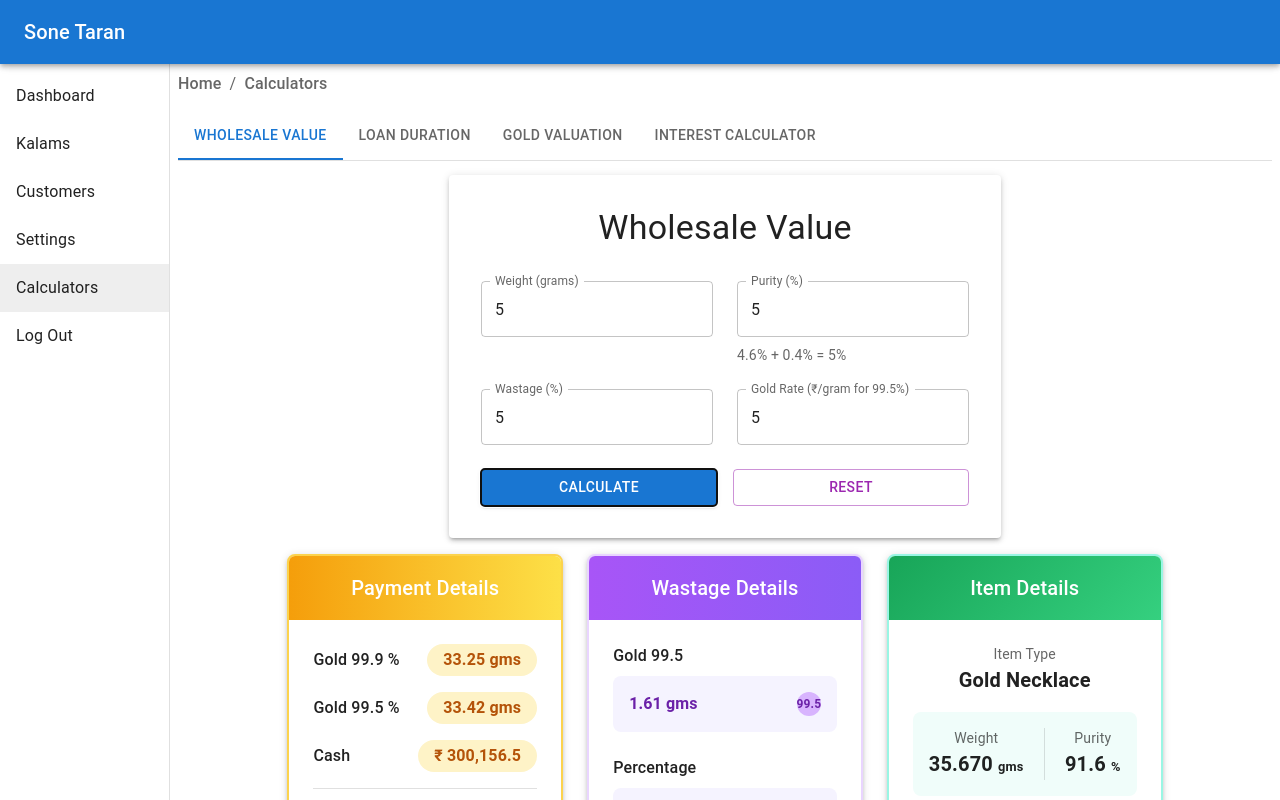
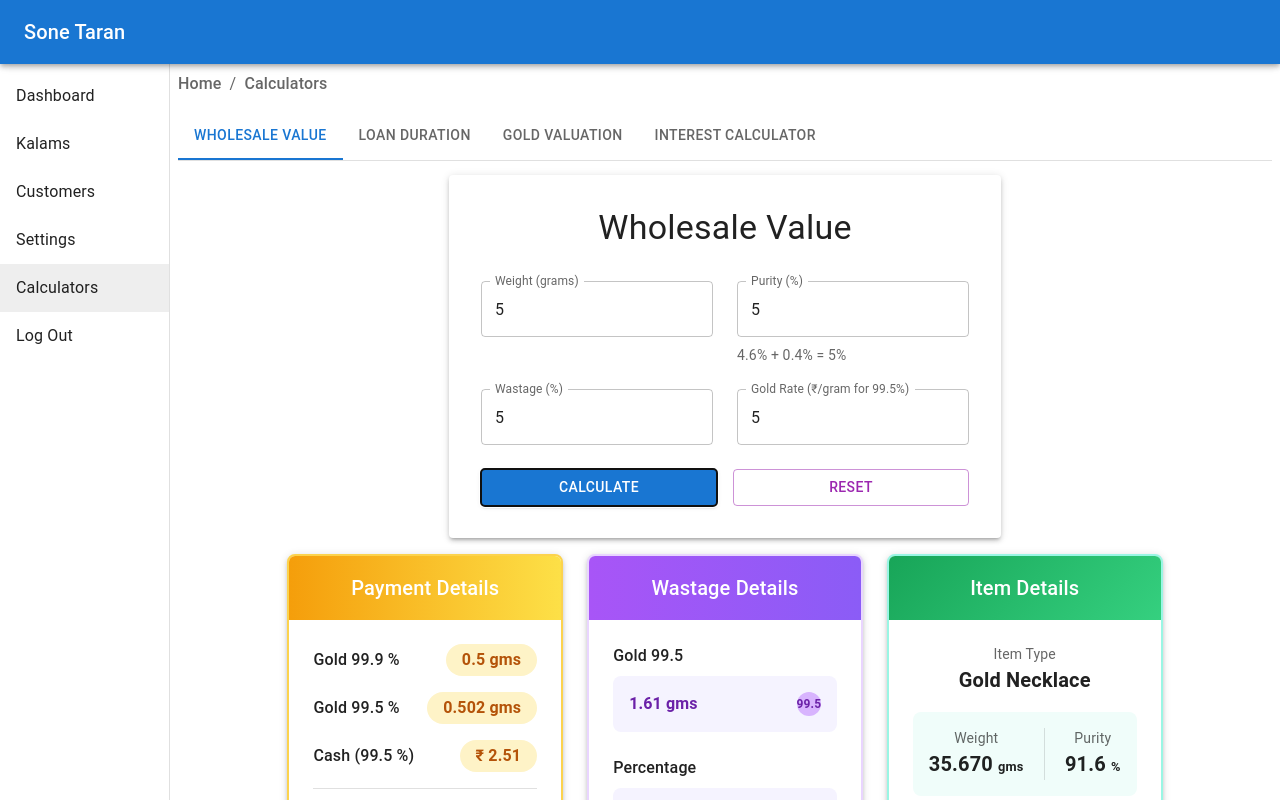
Before and after one commit to maheshgarade/sone-taran, a React (Vite) app: page /calculators in a window 1280 px wide. Both pictures are taken after typing "5", "5", "5", "5" into the empty fields and a click on the button "CALCULATE". Shown: the top 800 px of the page. Built offline with nearby package versions, Linux system fonts and the light colour scheme.

Commit message:
Payment Details binding done

```diff
--- a/src/features/calculators/wholesale-value-calculator/WholesaleValueCalculator.tsx
+++ b/src/features/calculators/wholesale-value-calculator/WholesaleValueCalculator.tsx
@@ -215,7 +215,11 @@ const WholesaleValueCalculator: React.FC = () => {
                 gap: { xs: 2, md: 3 },
               }}
             >
-              <PaymentDetailsCard />
+              <PaymentDetailsCard
+                netPureGold99_9={calculatedValues.netPureGold99_9}
+                netPureGold99_5={calculatedValues.netPureGold99_5}
+                cashEquivalent99_5={calculatedValues.cashEquivalent99_5}
+              />
               <WastageDetailsCard />
               <ItemDetailsCard />
             </Box>
--- a/src/shared/components/payment-details-card/PaymentDetailsCard.tsx
+++ b/src/shared/components/payment-details-card/PaymentDetailsCard.tsx
@@ -7,7 +7,17 @@ import {
   Divider,
 } from '@mui/material';
 
-const PaymentDetailsCard = () => {
+interface PaymentDetailsCardProps {
+  netPureGold99_9: number;
+  netPureGold99_5: number;
+  cashEquivalent99_5: number;
+}
+
+const PaymentDetailsCard: React.FC<PaymentDetailsCardProps> = ({
+  netPureGold99_9,
+  netPureGold99_5,
+  cashEquivalent99_5,
+}) => {
   return (
     <Card
       sx={{
@@ -52,7 +62,7 @@ const PaymentDetailsCard = () => {
                 fontWeight: 600,
               }}
             >
-              33.25 gms
+              {netPureGold99_9} gms
             </Box>
           </Box>
 
@@ -74,7 +84,7 @@ const PaymentDetailsCard = () => {
                 fontWeight: 600,
               }}
             >
-              33.42 gms
+              {netPureGold99_5} gms
             </Box>
           </Box>
           <Box
@@ -83,7 +93,7 @@ const PaymentDetailsCard = () => {
             alignItems="center"
           >
             <Typography fontWeight={500} color="gray.700">
-              Cash
+              Cash (99.5 %)
             </Typography>
             <Box
               sx={{
@@ -95,7 +105,7 @@ const PaymentDetailsCard = () => {
                 fontWeight: 600,
               }}
             >
-              &#8377; 300,156.5
+              &#8377; {cashEquivalent99_5}
             </Box>
           </Box>
           <Divider orientation="horizontal" flexItem />
@@ -118,7 +128,7 @@ const PaymentDetailsCard = () => {
                   fontWeight: 700,
                 }}
               >
-                33.42 gms | &#8377; 28,540.00
+                {netPureGold99_5} gms | &#8377; {cashEquivalent99_5}
               </Box>
             </Box>
           </Box>
```
